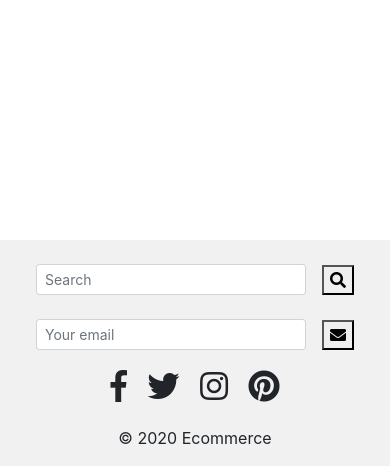
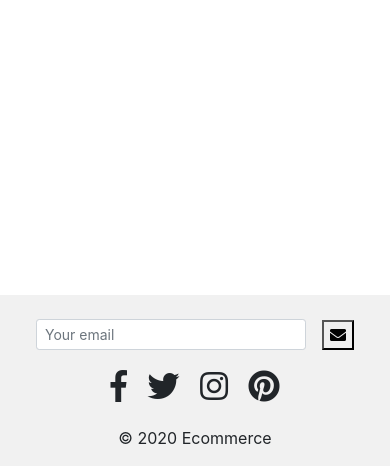
Before and after one commit to Luciano-Lima/ecommerce, a Django app: template cart/templates/cart.html in a window 390 px wide. Shown: the part 378-844 px from the top of the page. Run offline with Django 3.2, Linux system fonts and the light colour scheme; the template is opened without the code that fills it, so the values that code supplies are empty; some libraries are stand-ins or nearby versions.

Commit message:
Hidding footter search bar on mobile view

```diff
--- a/static/css/styles.css
+++ b/static/css/styles.css
@@ -68,3 +68,11 @@ Stripe Checkout
  #credit-card-errors {
     display: none;
 }
+
+@media only screen and (max-width: 600px) {
+
+    .hide-mobile {
+        display: none;
+    }
+
+}
```
